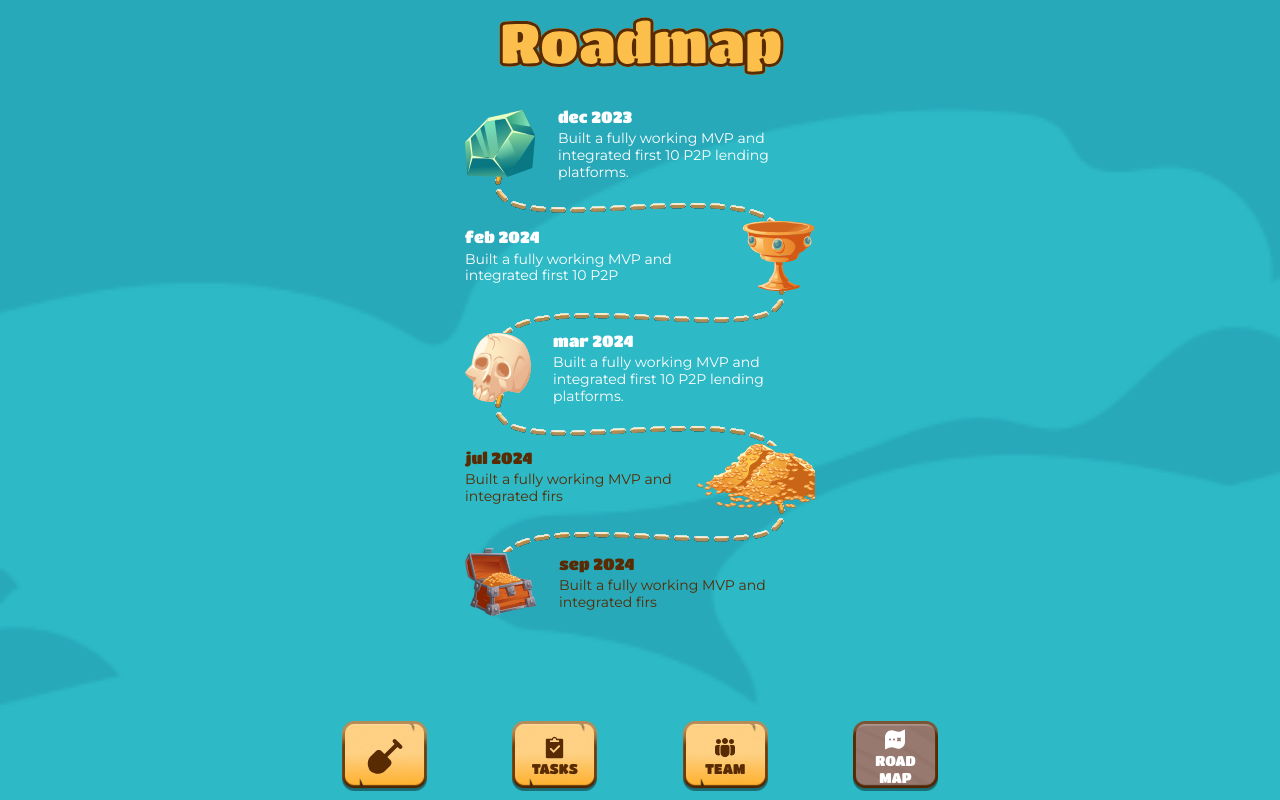
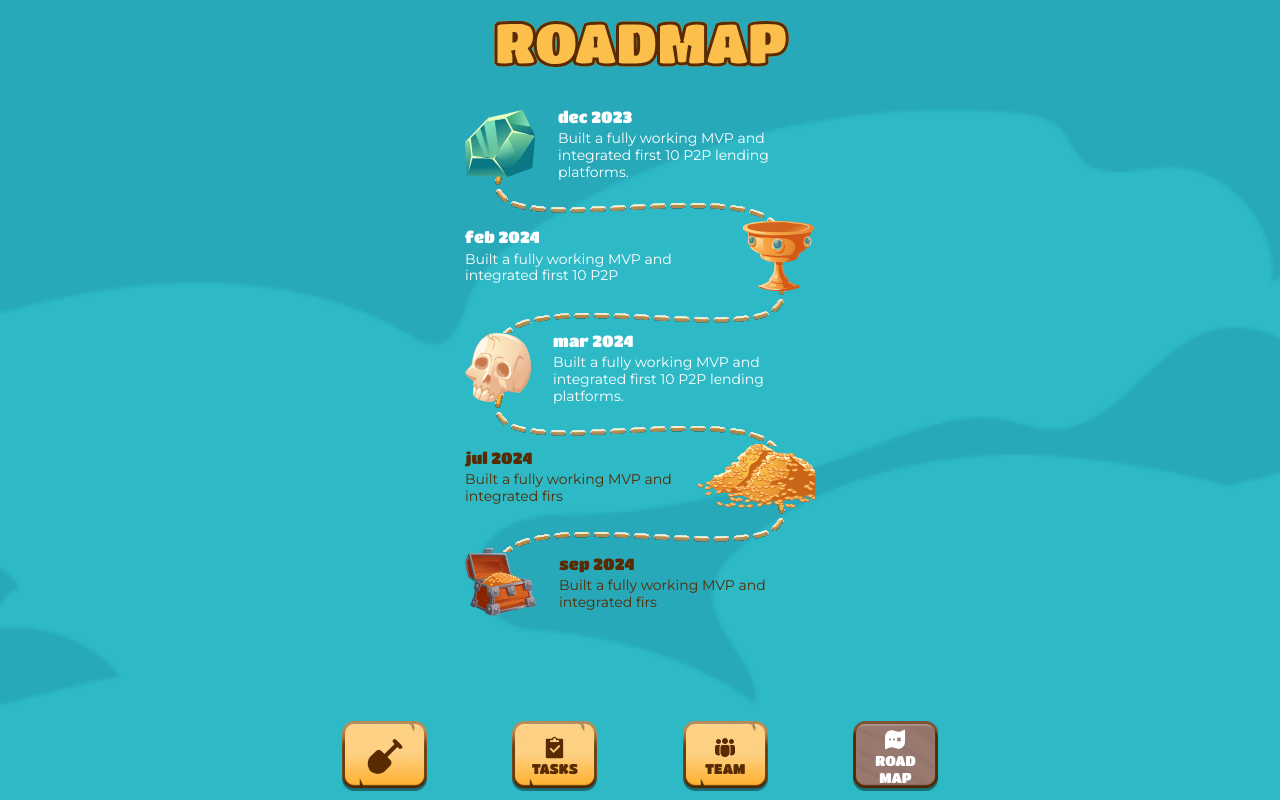
Before and after one commit to Scandal-MyZiK/klondike, a React (Create React App) app: page /roadmap in a window 1280 px wide. Built offline with nearby package versions, Linux system fonts and the light colour scheme.

Commit message:
fix TODO

```diff
--- a/src/components/Buttons/style.css
+++ b/src/components/Button/style.css
@@ -9,8 +9,7 @@
   border: 3px solid rgb(255, 255, 255);
   background: rgba(152, 152, 152, 1);
   border-radius: 13px;
-  box-shadow: 0 3px rgba(0, 0, 0, 0.1), inset 0 0 0 #000;
-  /* TODO: Разобраться как сделать внутреннюю тень снизу кнопки  */
+  box-shadow: 0 3px rgba(0, 0, 0, 0.1);
 
   &.active {
     color: rgba(124, 141, 3, 1);
--- a/src/components/HistoryTabs/HistoryTabs.jsx
+++ b/src/components/HistoryTabs/HistoryTabs.jsx
@@ -1,6 +1,6 @@
 import React, { useState } from "react";
 import "./style.css";
-import { Button } from "../../components/Buttons/Button";
+import { Button } from "../Button/Button";
 import { HistoryItem } from "../../components/HistoryItem/HistoryItem";
 
 export const HistoryTabs = () => {
--- a/src/components/StoryLine/style.css
+++ b/src/components/StoryLine/style.css
@@ -47,7 +47,6 @@
 
 .storyline__title {
   font-size: 16px;
-  /* TODO: add shadow */
 }
 
 .storyline__text {
--- a/src/components/Title/style.css
+++ b/src/components/Title/style.css
@@ -1,5 +1,6 @@
 .title {
   font-size: 56px;
+  text-transform: uppercase;
   text-align: center;
   color: #fdbf4c;
   background: linear-gradient(90deg, #fed083, #ffae27);
@@ -7,8 +8,6 @@
   -webkit-background-clip: text;
   background-clip: text;
   z-index: 1;
-  -webkit-text-stroke: 3px #582b02; /* Outline with 2px width and color */
+  -webkit-text-stroke: 3px #582b02;
   text-stroke: 3px #582b02;
 }
-
-/* TODO: thinking about 8px */
```
Also changed, not shown: src/components/Button/Button.jsx (renamed from src/components/Buttons/Button.jsx).
